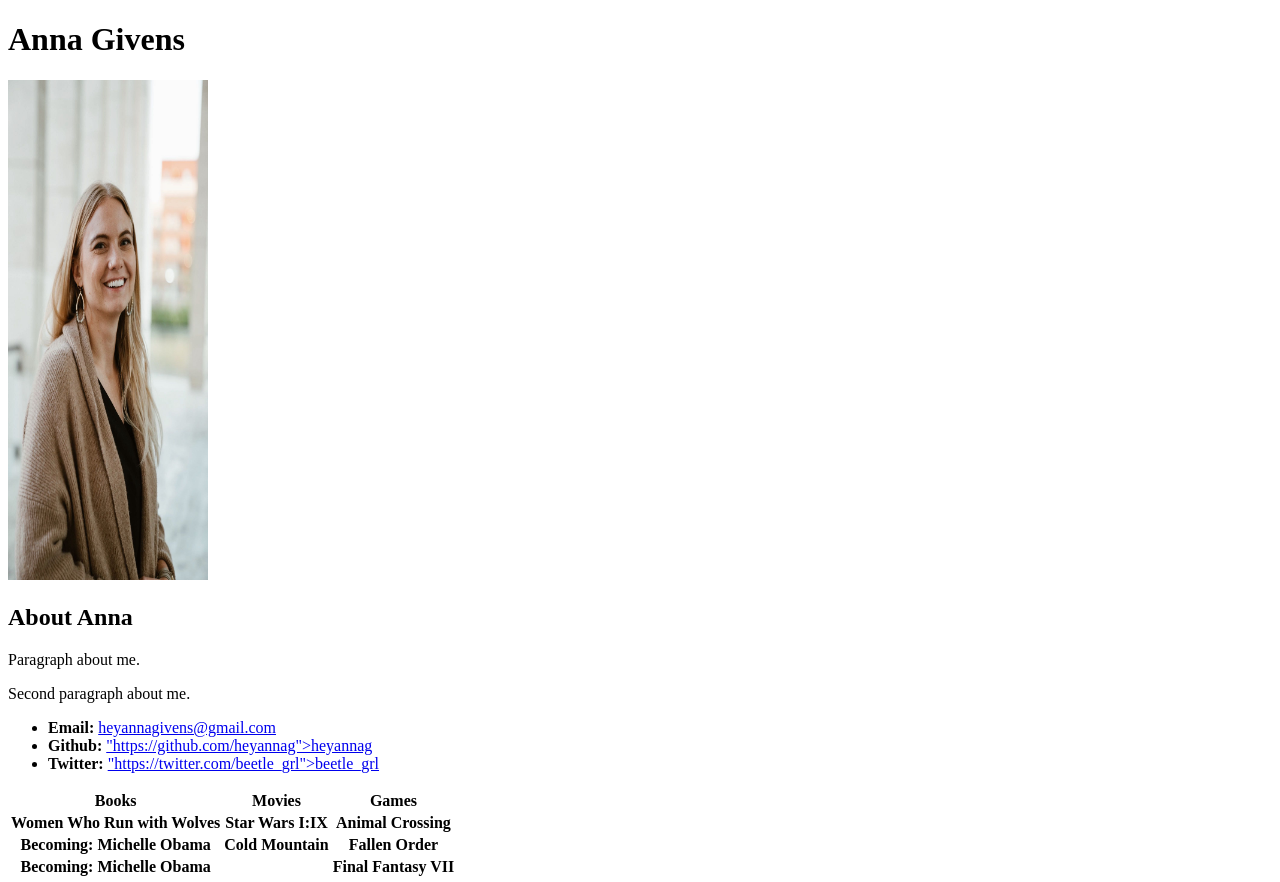
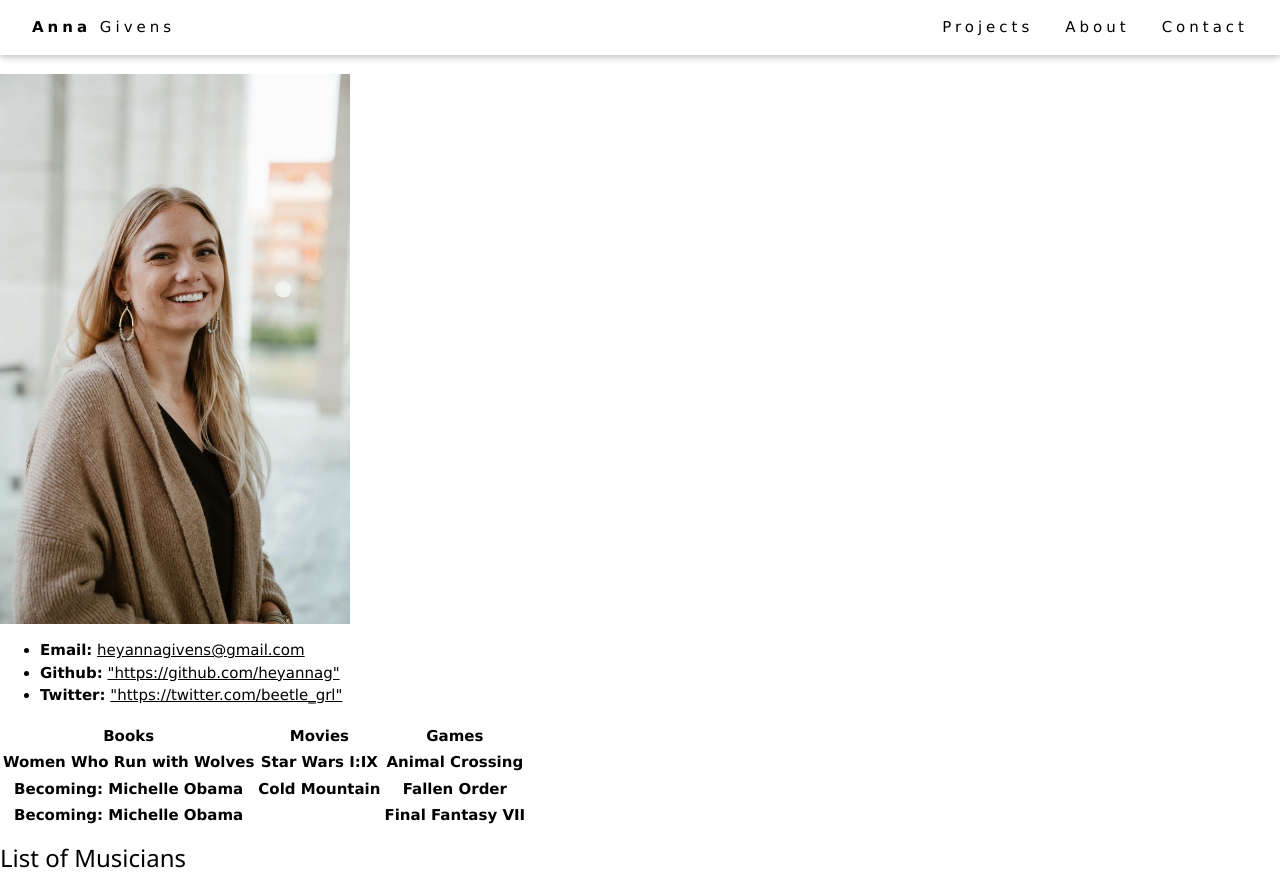
Before and after one commit to heyannag/heyannag.github.io, a plain HTML site: page index.html in a window 1280 px wide. Shown: the top 882 px of the page. Drawn offline with nearby package versions, Linux system fonts and the light colour scheme; files whose address does not match are found by name.

Commit message:
commit changes

```diff
--- a/index.html
+++ b/index.html
@@ -1,23 +1,37 @@
 <!DOCTYPE html>
 <html lang="en-us">
+<title>W3.CSS Template</title>
+<meta charset="UTF-8">
+<meta name="viewport" content="width=device-width, initial-scale=1">
+<link rel="stylesheet" href="https://www.w3schools.com/w3css/4/w3.css">
+<body>
 <head>
   <meta charset="UTF-8">
   <title>Activity 1: Basic HTML Bio</title>
 </head>
 
 <body>
+  <!-- Navbar (sit on top) -->
+<div class="w3-top">
+  <div class="w3-bar w3-white w3-wide w3-padding w3-card">
+    <a href="#home" class="w3-bar-item w3-button"><b>Anna</b> Givens</a>
+    <!-- Float links to the right. Hide them on small screens -->
+    <div class="w3-right w3-hide-small">
+      <a href="#projects" class="w3-bar-item w3-button">Projects</a>
+      <a href="#about" class="w3-bar-item w3-button">About</a>
+      <a href="#contact" class="w3-bar-item w3-button">Contact</a>
+    </div>
+  </div>
+</div>
   <h1>Anna Givens</h1>
 
-  <img src="/Users/annag/Documents/Projects/heyannag.github.io/Image from iOS.jpg" atl="Photo of Me" width=200 height=500>
+  <img src="/Users/annag/Documents/Projects/heyannag.github.io/Image from iOS.jpg" atl="Photo of Me" width=350 height=550>
   <br>
-  <h2>About Anna</h2>
-  <p>Paragraph about me.</p>
-  <p>Second paragraph about me.</p>
 
 <ul>
   <li><strong>Email:</strong> <a href="#">heyannagivens@gmail.com</a></a></li>
-  <li><strong>Github:</strong> <a href="#">"https://github.com/heyannag">heyannag</a></li>
-  <li><strong>Twitter:</strong> <a href="#">"https://twitter.com/beetle_grl">beetle_grl</a></li>
+  <li><strong>Github:</strong> <a href="#">"https://github.com/heyannag"</a></li>
+  <li><strong>Twitter:</strong> <a href="#">"https://twitter.com/beetle_grl"</a></li>
 
 </ul>
 
```
